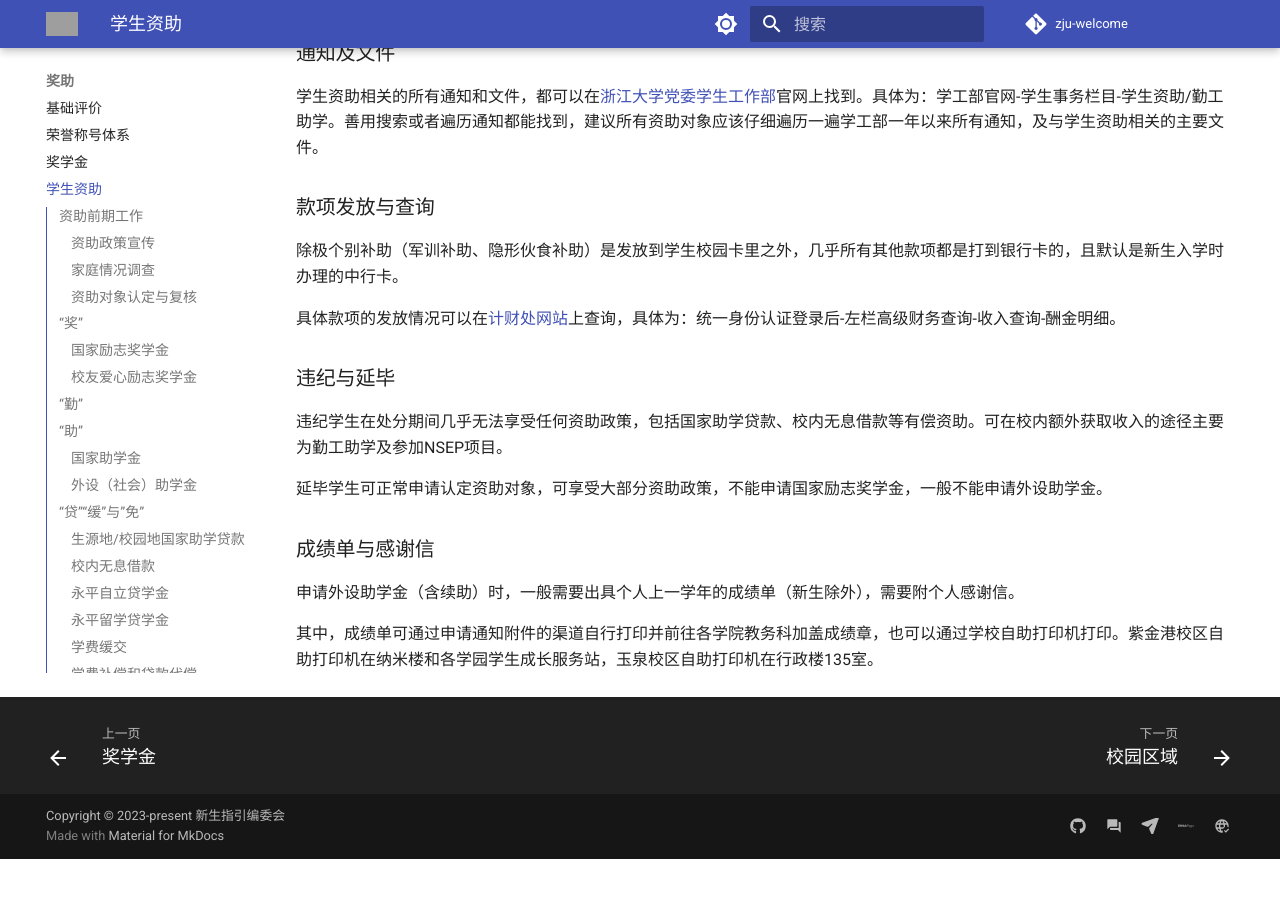
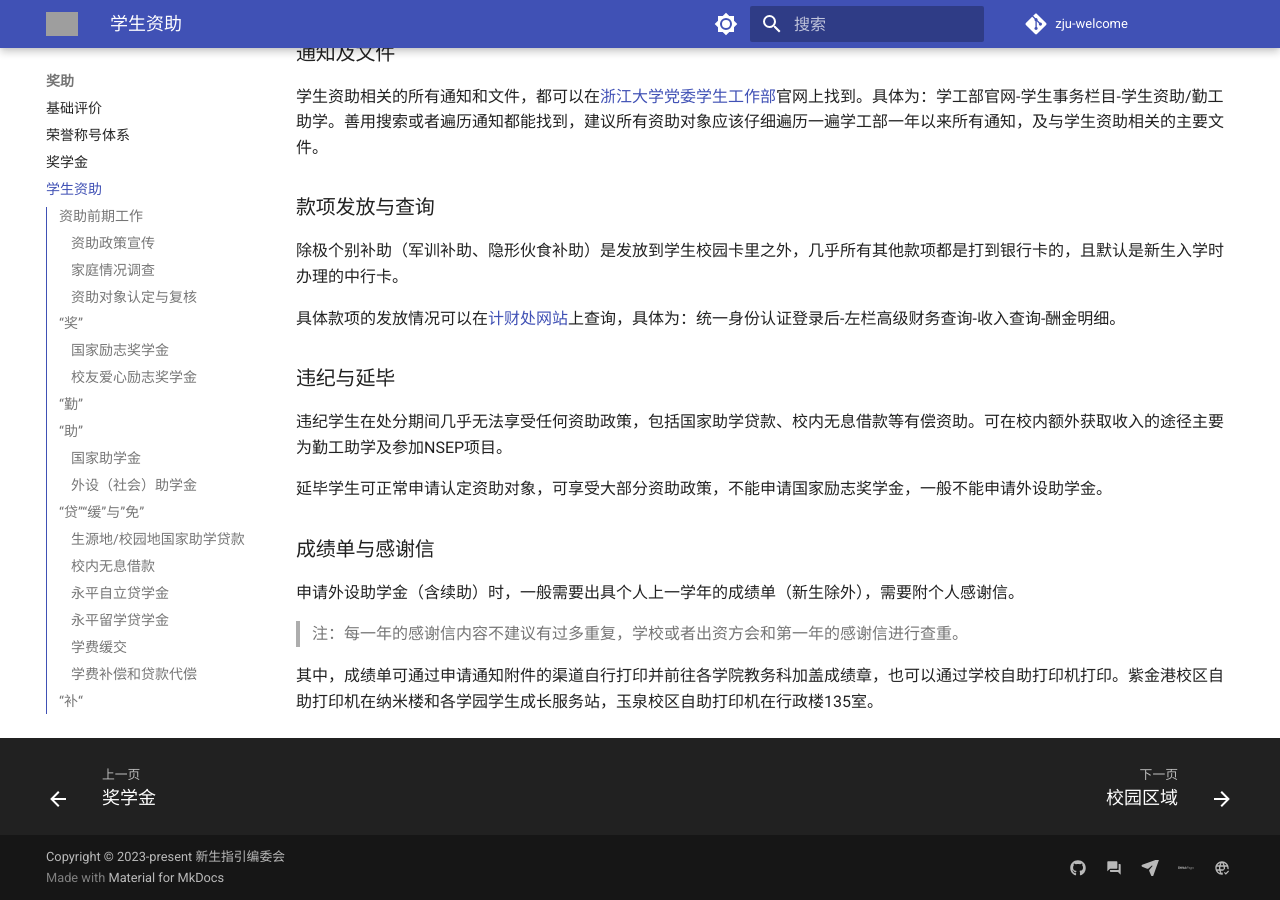
Before and after one commit to mini-full/zju-welcome, an MkDocs documentation site: the page built from docs/awards&grants/grants.md, in a window 1280 px wide and 900 px high, scrolled down 9884 px. Built offline with MkDocs 1.6.1 and Material for MkDocs 9.7.7, drawn with Linux system fonts in a browser that asks for light colours; plug-ins that fetch from the network failed and are left out; comment, search, counter and statistics services are not loaded; before the commit the page ends 10743 px from its top, so only the background shows below that; grey boxes are pictures that could not be loaded.

Commit message:
更新感谢信部分提醒

```diff
--- a/docs/awards&grants/grants.md
+++ b/docs/awards&grants/grants.md
@@ -445,4 +445,6 @@
 
 申请外设助学金（含续助）时，一般需要出具个人上一学年的成绩单（新生除外），需要附个人感谢信。
 
+> 注：每一年的感谢信内容不建议有过多重复，学校或者出资方会和第一年的感谢信进行查重。
+
 其中，成绩单可通过申请通知附件的渠道自行打印并前往各学院教务科加盖成绩章，也可以通过学校自助打印机打印。紫金港校区自助打印机在纳米楼和各学园学生成长服务站，玉泉校区自助打印机在行政楼135室。
```
